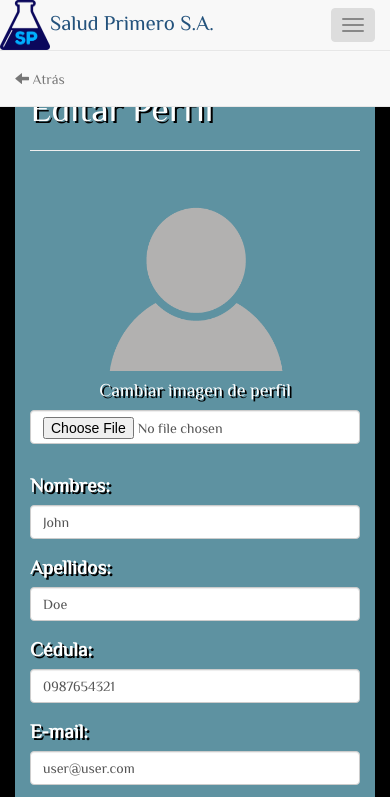
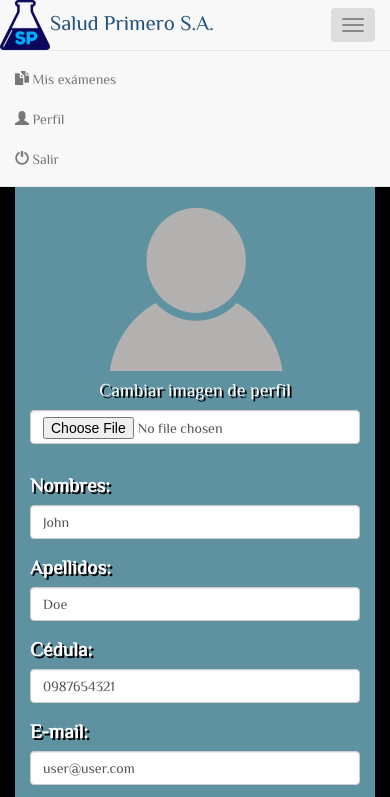
Before and after one commit to kfilella/SaludPrimero, a plain HTML site: page perfilUsuario.html in a window 390 px wide. Both pictures are taken after a click on the button 353 px from the left and 25 px from the top of the page. Shown: the top 797 px of the page. Drawn offline with nearby package versions, Linux system fonts and the light colour scheme.

Commit message:
Paciente terminado

```diff
--- a/perfilUsuario.html
+++ b/perfilUsuario.html
@@ -12,7 +12,6 @@
 </head>
 
 <body data-spy="scroll" data-target=".navbar" >
-<!--
   <nav class="navbar navbar-default navbar-fixed-top">
     <div class="container-fluid">
       <div class="navbar-header">
@@ -21,45 +20,19 @@
           <span class="icon-bar"></span>
           <span class="icon-bar"></span>
         </button>
-        <a href="paciente.html" data-toggle="collapse" data-target=".navbar-collapse.in" style="font-size: 1.5em;text-decoration: none;"><img src="imagenes/logo.png" alt="salud primero" width="50" height="50">Salud Primero S.A.</a>
+        <a href="paciente.html" class="scroll" data-toggle="collapse" data-target=".navbar-collapse.in" style="font-size: 1.5em;text-decoration: none;"><img src="imagenes/logo.png" alt="salud primero" width="50" height="50">Salud Primero S.A.</a>
       </div>
       <div class="collapse navbar-collapse" id="pacienteBar">
+
           <ul class="nav navbar-nav navbar-right">
-            <li><a href="#" class="scroll" data-toggle="collapse" data-target=".navbar-collapse.in" ><i class="glyphicon glyphicon-duplicate"></i> Mis ex&aacute;menes</a></li>
-            <li><a href="perfilUsuario.html" class="scroll" data-toggle="collapse" data-target=".navbar-collapse.in"><i class="glyphicon glyphicon-user"></i> Perfil</a></li>
+            <li><a href="examenes.html"><i class="glyphicon glyphicon-duplicate"></i> Mis ex&aacute;menes</a></li>
+            <li><a href="perfilUsuario.html"><i class="glyphicon glyphicon-user"></i> Perfil</a></li>
             <li><a href="index.html"><i class="glyphicon glyphicon-off" data-toggle="collapse" data-target=".navbar-collapse.in" ></i> Salir</a></li>
           </ul>
 
       </div>
     </div>
   </nav>
-  -->
-
-  <!-- Barra con boton Atrás -->
-  <nav class="navbar navbar-default navbar-fixed-top">
-    <div class="container-fluid">
-      <div class="navbar-header">
-        <button type="button" class="navbar-toggle" data-toggle="collapse" data-target="#pacienteBar">
-          <span class="icon-bar"></span>
-          <span class="icon-bar"></span>
-          <span class="icon-bar"></span>
-        </button>
-        <a href="paciente.html" data-toggle="collapse" data-target=".navbar-collapse.in" style="font-size: 1.5em;text-decoration: none;"><img src="imagenes/logo.png" alt="salud primero" width="50" height="50">Salud Primero S.A.</a>
-      </div>
-      <div class="collapse navbar-collapse" id="pacienteBar">
-
-          <ul class="nav navbar-nav navbar-right">
-          <!--
-            <li><a href="#" class="scroll" data-toggle="collapse" data-target=".navbar-collapse.in" ><i class="glyphicon glyphicon-duplicate"></i> Mis ex&aacute;menes</a></li>
-            <li><a href="#" class="scroll" data-toggle="collapse" data-target=".navbar-collapse.in"><i class="glyphicon glyphicon-user"></i> Perfil</a></li>
-          -->
-            <li><a href="paciente.html"><i class="glyphicon glyphicon-arrow-left" data-toggle="collapse" data-target=".navbar-collapse.in" ></i> Atr&aacute;s</a></li>
-          </ul>
-
-      </div>
-    </div>
-  </nav>
-
   <div class="container">
     <!--START section bienvenido-->
     <div id="section1" class="container-fluid" >
```
Also changed, not shown: examenes.html (+5 -5 lines).
